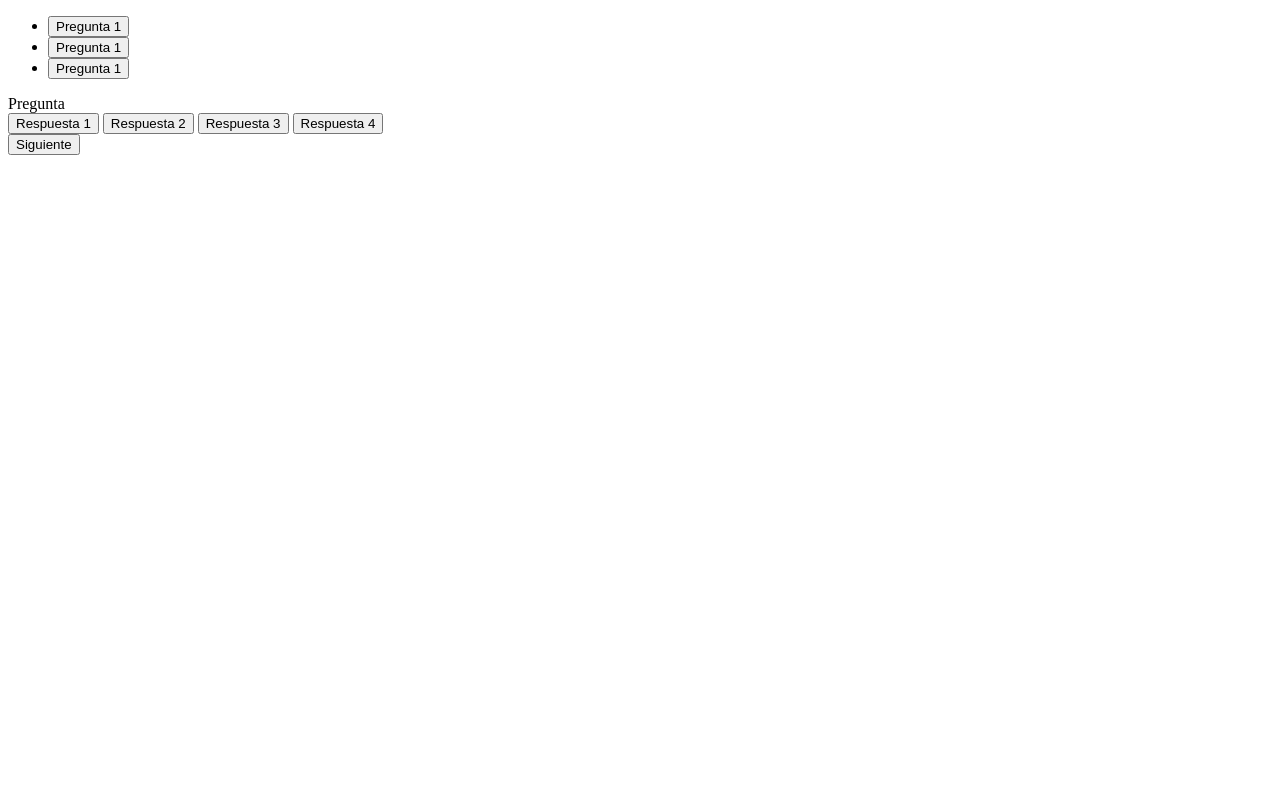
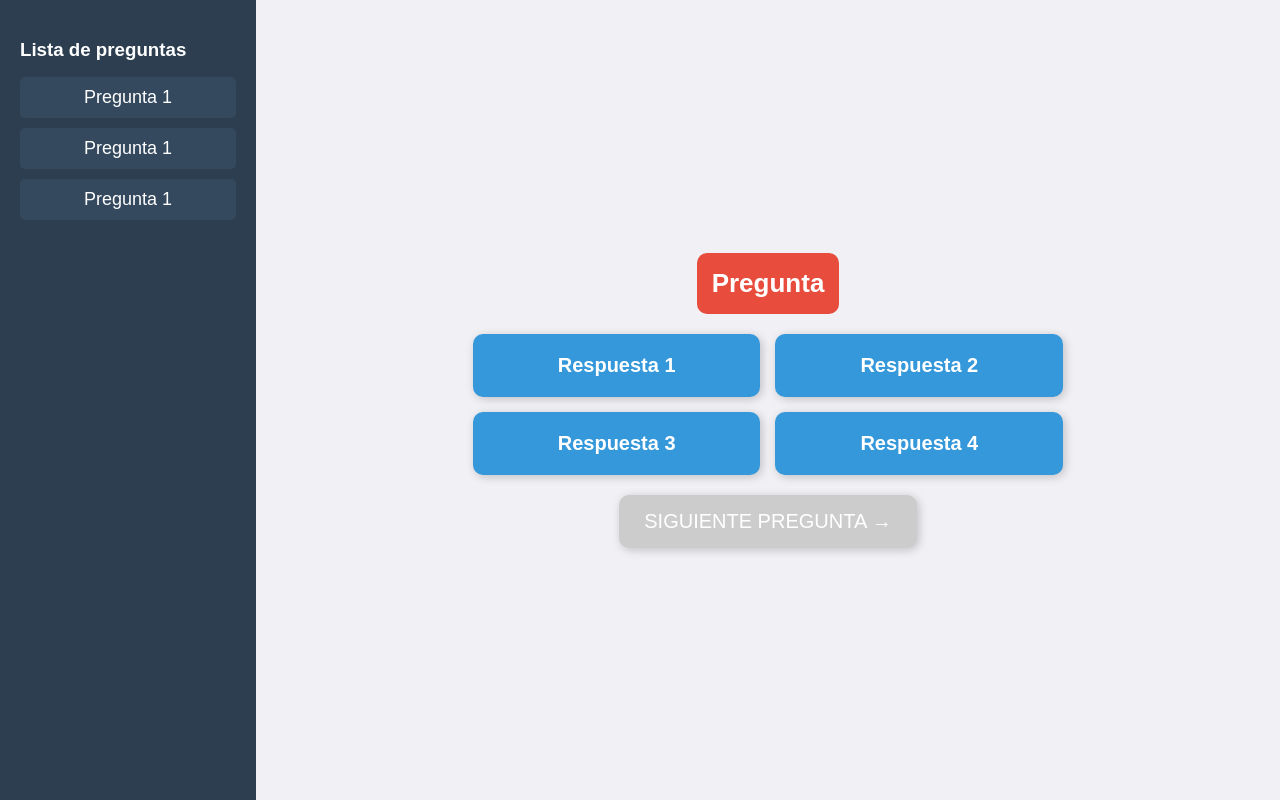
Before and after one commit to NahuelPajon/WebApp-UT2-Test_de_Calculo, a plain HTML site: page index.html in a window 1280 px wide. Drawn offline with Linux system fonts and the light colour scheme.

Commit message:
Agregado de CSS

```diff
--- a/index.html
+++ b/index.html
@@ -5,12 +5,13 @@
     <meta name="viewport" content="width=device-width, initial-scale=1.0">
     <title>Test de Calculo</title>
     <script src="script.js"></script>
-    <link rel="stylesheet" href="style.css">
+    <link rel="stylesheet" href="styles.css">
 </head>
 <body>
 
     <aside>
         <div class="listaPreguntas">
+            <h3>Lista de preguntas</h3>
             <ul>
                 <li><button id="boton1">Pregunta 1</button></li>
                 <li><button id="boton1">Pregunta 1</button></li>
@@ -20,19 +21,16 @@
     </aside>
 
 
-    <div class="quiz">
-        <div id="Pregunta">Pregunta</div>
-        <div id="respuestas">
-            <button id="respuesta1">Respuesta 1</button>
-            <button id="respuesta2">Respuesta 2</button>
-            <button id="respuesta3">Respuesta 3</button>
-            <button id="respuesta4">Respuesta 4</button>
+    <main class="quiz">
+        <div class="Pregunta">Pregunta</div>
+        <div class="respuestas">
+            <button class="respuesta1">Respuesta 1</button>
+            <button class="respuesta2">Respuesta 2</button>
+            <button class="respuesta3">Respuesta 3</button>
+            <button class="respuesta4">Respuesta 4</button>
         </div>
-    </div>
-
-    <div class="boton siguiente">
-        <button id="siguiente">Siguiente</button>
-    </div>
+        <button class="siguiente" disabled>SIGUIENTE PREGUNTA →</button>
+    </main>
 
 
 
--- /dev/null
+++ b/styles.css
@@ -0,0 +1,110 @@
+body {
+    font-family: Arial, sans-serif;
+    margin: 0;
+    display: flex;
+    height: 100vh;
+    background-color: #f0f0f5;
+}
+
+aside {
+    width: 20%;
+    background: #2c3e50;
+    color: white;
+    padding: 20px;
+    box-sizing: border-box;
+}
+
+.listaPreguntas h3 {
+    margin-bottom: 15px;
+}
+
+.listaPreguntas ul {
+    list-style: none;
+    padding: 0;
+}
+
+.listaPreguntas li {
+    margin-bottom: 10px;
+}
+
+.listaPreguntas button {
+    width: 100%;
+    background: #34495e;
+    color: white;
+    border: none;
+    padding: 10px;
+    font-size: 18px;
+    border-radius: 5px;
+    cursor: pointer;
+    transition: background 0.3s;
+}
+
+.listaPreguntas button:hover {
+    background: #16a085;
+}
+
+.quiz {
+    flex: 1;
+    display: flex;
+    flex-direction: column;
+    align-items: center;
+    justify-content: center;
+    text-align: center;
+    padding: 20px;
+}
+
+.Pregunta {
+    font-size: 26px;
+    font-weight: bold;
+    margin-bottom: 20px;
+    color: white;
+    background: #e74c3c;
+    padding: 15px;
+    border-radius: 10px;
+}
+
+.respuestas {
+    display: grid;
+    grid-template-columns: repeat(2, 1fr);
+    gap: 15px;
+    width: 60%;
+}
+
+.respuestas button {
+    padding: 20px;
+    font-size: 20px;
+    font-weight: bold;
+    border: none;
+    background: #3498db;
+    color: white;
+    cursor: pointer;
+    border-radius: 10px;
+    transition: background 0.3s;
+    box-shadow: 2px 2px 10px rgba(0, 0, 0, 0.2);
+}
+
+.respuestas button:hover {
+    background: #2980b9;
+}
+
+.seleccionada {
+    background: #2ecc71 !important;
+}
+
+.siguiente {
+    margin-top: 20px;
+    padding: 15px 25px;
+    font-size: 20px;
+    border: none;
+    background: #f39c12;
+    color: white;
+    cursor: pointer;
+    border-radius: 10px;
+    transition: background 0.3s;
+    box-shadow: 2px 2px 10px rgba(0, 0, 0, 0.2);
+}
+
+.siguiente:disabled {
+    background: #ccc;
+    cursor: not-allowed;
+}
```
